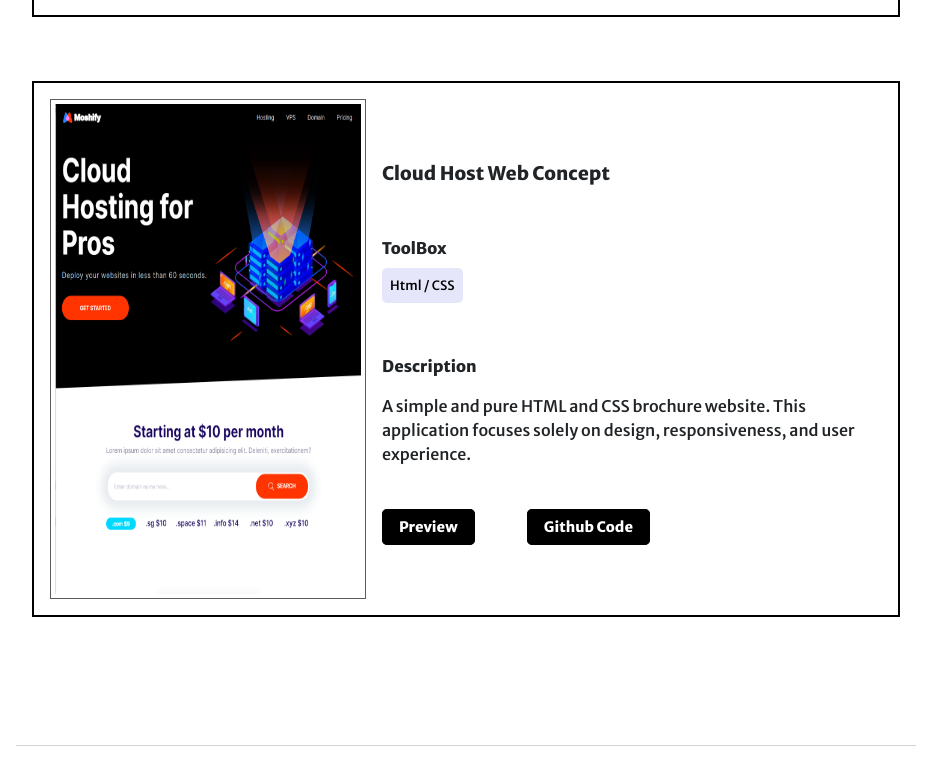
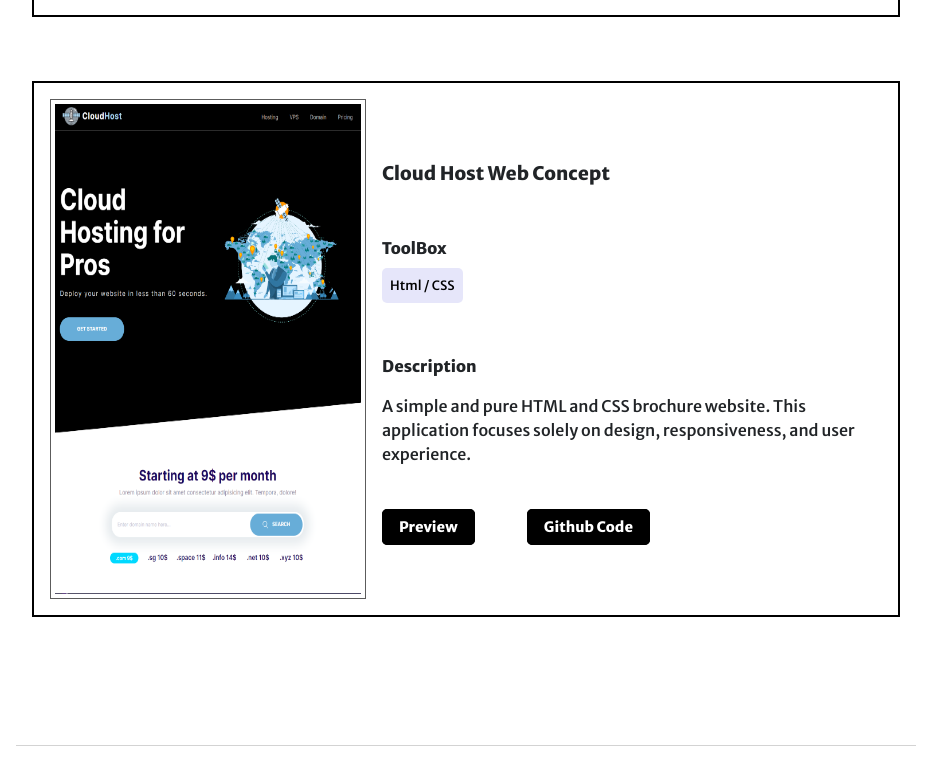
Before and after one commit to Melton-Paul/Portfolio-v2, a React (Create React App) app: page / in a window 1280 px wide. Shown: the part 3138-3920 px from the top of the page, without its empty margins (174-1105 px from the left). Built offline with nearby package versions, Linux system fonts and the light colour scheme.

Commit message:
Added new preview image for web host concept

```diff
--- a/src/components/Projects/Projects.tsx
+++ b/src/components/Projects/Projects.tsx
@@ -1,4 +1,3 @@
-import React from "react";
 import Card from "../../UI/Card/Card";
 import Button from "../../UI/Button/Button";
 import styles from "./Projects.module.css";
@@ -6,7 +5,7 @@ import ToolTip from "../../UI/ToolTip/ToolTip";
 const ContactPagePreview = require("../../images/contactbookprev.png");
 const MovieListPreview = require("../../images/movielist.png");
 const QuizzicalPreview = require("../../images/quizzical.png");
-const WebConceptPreview = require("../../images/webconcept.png");
+const WebConceptPreview = require("../../images/hostpreview.png");
 
 export default function Projects() {
   return (
--- a/src/components/Welcome/Welcome.module.css
+++ b/src/components/Welcome/Welcome.module.css
@@ -26,11 +26,6 @@
 .about--information__section:first-of-type {
   padding-top: 7rem;
 }
-/*
-.about--information__section:last-of-type {
-  border-bottom: 1px solid lightgray;
-  padding-bottom: 9rem;
-} */
 
 .CTA {
   text-decoration: none;
@@ -39,6 +34,7 @@
   font-size: 2rem;
   margin-top: 3rem;
   text-align: center;
+  padding-bottom: 3rem;
 }
 .CTA-button {
   padding: 1rem 0;
```
Also changed, not shown: src/images/hostpreview.png (added), src/images/webconcept.png (deleted).
